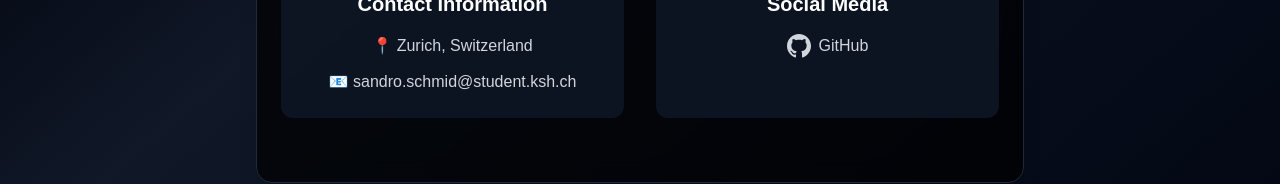
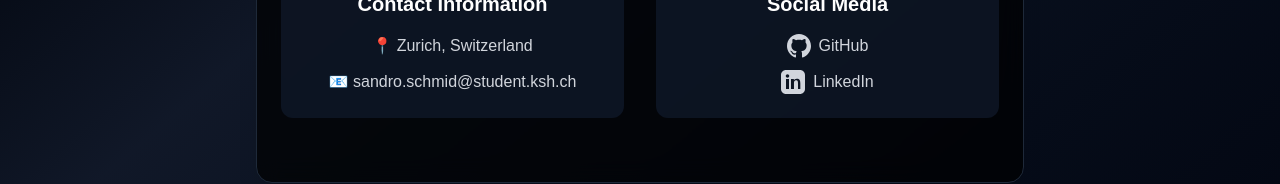
Before and after one commit to im23b-schmids3/portfolio, a Next.js app: page /contact in a window 1280 px wide. Shown: the part 889-1073 px from the top of the page. Built offline with nearby package versions, Linux system fonts and the light colour scheme.

Commit message:
add link to my LinkedIn on contact page

```diff
--- a/src/app/contact/page.js
+++ b/src/app/contact/page.js
@@ -128,6 +128,17 @@ export default function Contact() {
                 </svg>
                 GitHub
               </a>
+              <a
+                href="https://www.linkedin.com/in/sandro-schmid-a16292382/"
+                target="_blank"
+                rel="noopener noreferrer"
+                className="flex items-center gap-2 justify-center hover:text-white transition-colors cursor-pointer"
+              >
+                <svg className="w-6 h-6" viewBox="0 0 24 24" fill="currentColor">
+                  <path d="M19 0h-14c-2.76 0-5 2.24-5 5v14c0 2.76 2.24 5 5 5h14c2.76 0 5-2.24 5-5v-14c0-2.76-2.24-5-5-5zm-11 19h-3v-10h3v10zm-1.5-11.27c-.96 0-1.73-.78-1.73-1.73s.78-1.73 1.73-1.73 1.73.78 1.73 1.73-.77 1.73-1.73 1.73zm13.5 11.27h-3v-5.6c0-1.34-.03-3.06-1.87-3.06-1.87 0-2.16 1.46-2.16 2.97v5.69h-3v-10h2.88v1.36h.04c.4-.75 1.38-1.54 2.84-1.54 3.04 0 3.6 2 3.6 4.59v5.59z" />
+                </svg>
+                LinkedIn
+              </a>
             </div>
           </div>
         </div>
```
